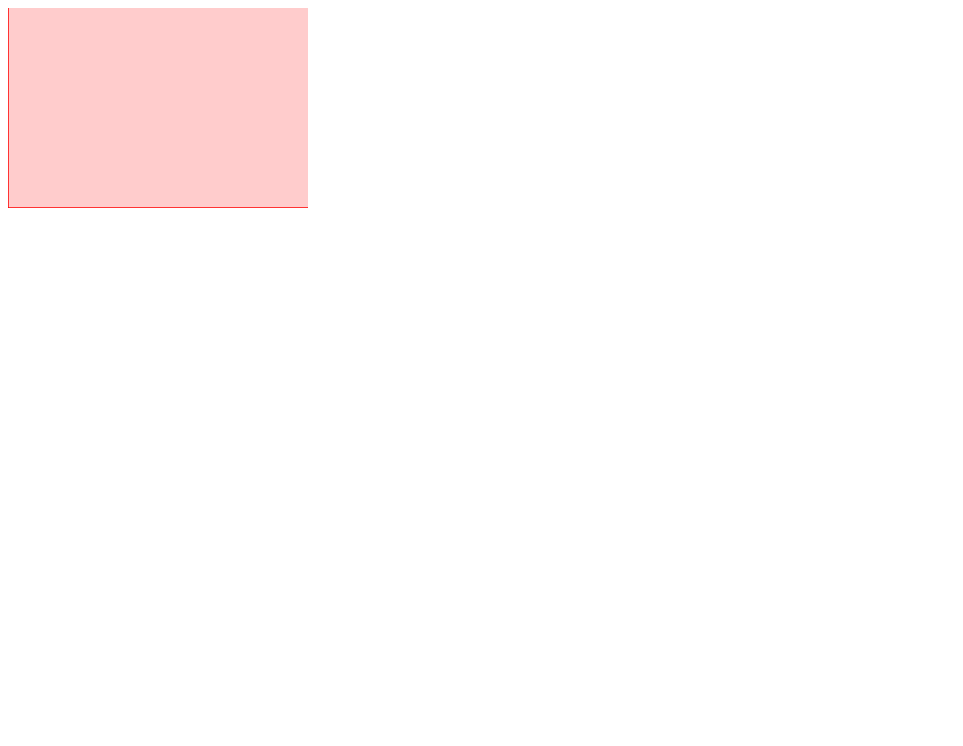
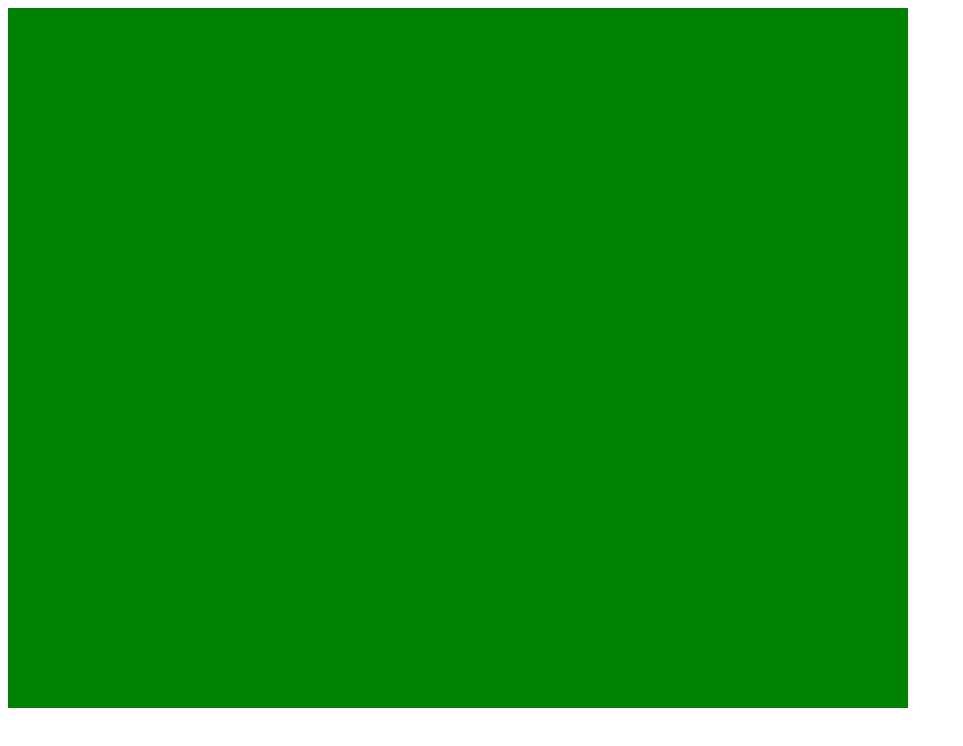
Before and after one commit to WildCodeSchool-CDA-LYON-02-2024/wcs-chart-lib, a React (Vite) app: page / in a window 1280 px wide. Shown: the top 746 px of the page, without its empty margins (0-963 px from the left). Built offline with nearby package versions, Linux system fonts and the light colour scheme.

Commit message:
fix error in canvas, delete react reference and background instead of backround

```diff
--- a/src/App.jsx
+++ b/src/App.jsx
@@ -1,16 +1,10 @@
-import './App.css';
-import Canvas from './components/Canvas';
+import "./App.css";
+import Canvas from "./components/Canvas";
 
 function App() {
   return (
     <>
-      <Canvas
-
-        lineColor='red'
-        width={300}
-        height={200}
-        backround= 'rgba(255, 0, 0, 0.2)'
-         />
+      <Canvas lineColor="green" width={900} height={700} background="green" />
     </>
   );
 }
--- a/src/components/Canvas.jsx
+++ b/src/components/Canvas.jsx
@@ -1,10 +1,10 @@
-import React, { useEffect, useRef } from 'react';
+import { useEffect, useRef } from 'react';
 import Point from '../services/Point';
 import CanvasConfig from '../services/Canvas';
 
 
 // eslint-disable-next-line react/prop-types
-const Canvas = ({ lineColor, textType, lineType, width, height,backround }) => {
+const Canvas = ({ lineColor, textType, lineType, width, height,background }) => {
   const canvasRef = useRef(null);
 
   useEffect(() => {
@@ -22,9 +22,9 @@ const Canvas = ({ lineColor, textType, lineType, width, height,backround }) => {
 
     // Clear canvas
     canvasCfg.context.clearRect(0, 0, canvasCfg.canvas.width, canvasCfg.canvas.height);
-    canvasCfg.context.fillStyle = backround
+    canvasCfg.context.fillStyle = background;
     canvasCfg.context.fillRect(0, 0, canvasCfg.canvas.width, canvasCfg.canvas.height);
-    console.log(backround);
+    console.log(background);
 
 
     // Draw lines
@@ -51,7 +51,7 @@ const Canvas = ({ lineColor, textType, lineType, width, height,backround }) => {
 
     // Add more drawing operations as needed
 
-  }, [lineColor, textType, lineType, width, height]);
+  }, [lineColor, textType, lineType, width, height, background]);
 
   return <canvas ref={canvasRef} />;
 };
```
